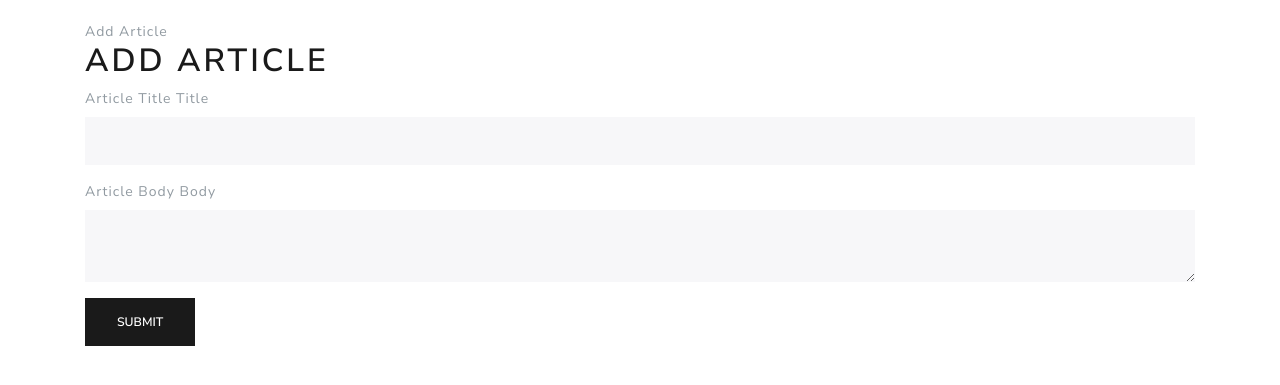
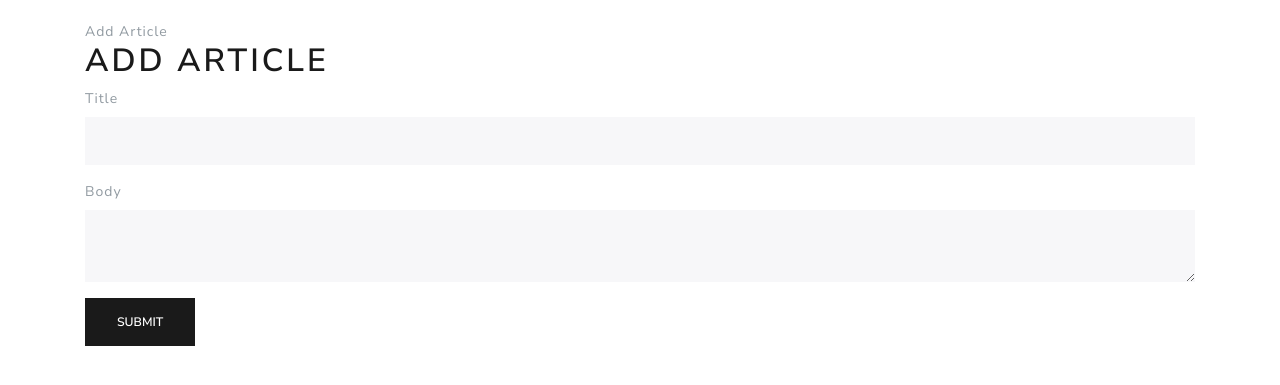
Before and after one commit to DJN1/website_flask_skeleton, a Flask app: page /add_article in a window 1280 px wide. Shown: the part 85-470 px from the top of the page. Run offline with Flask 2, Linux system fonts and the light colour scheme; a user stored in the database is signed in; some libraries are stand-ins or nearby versions.

Commit message:
editing add_article

```diff
--- a/main/app.py
+++ b/main/app.py
@@ -176,16 +176,17 @@ def add_article():
     if request.method == 'POST' and form.validate():
         artTitle = form.title.data
         artBody = form.body.data
+        uname = current_user.username
 
         # Execute query
-        newArticle = Articles(title=artTitle, body=artBody, author=current_user.username)
+        newArticle = Articles(title=artTitle, author=uname, body=artBody)
         db.session.add(newArticle)
         # Commit to DB
         db.session.commit()
         flash('Article added successfully', 'success')
         return redirect(url_for('dashboard'))
 
-    return render_template('add_article.html', **locals())
+    return render_template('add_article.html', form=form)
 
 
 @app.route('/logout')
--- a/main/templates/add_article.html
+++ b/main/templates/add_article.html
@@ -4,11 +4,9 @@
 <h1>Add Article</h1>
 <form action="" method="POST">
   <div class="form-group">
-    <label>Article Title</label>
     {{ render_field(form.title, class_="form-control") }}
   </div>
   <div class="form-group">
-    <label>Article Body</label>
     {{ render_field(form.body, class_="form-control", id="editor") }}
   </div>
   <p><input class="btn btn-primary" type="submit" value="Submit">
```
Also changed, not shown: main/database.db.
